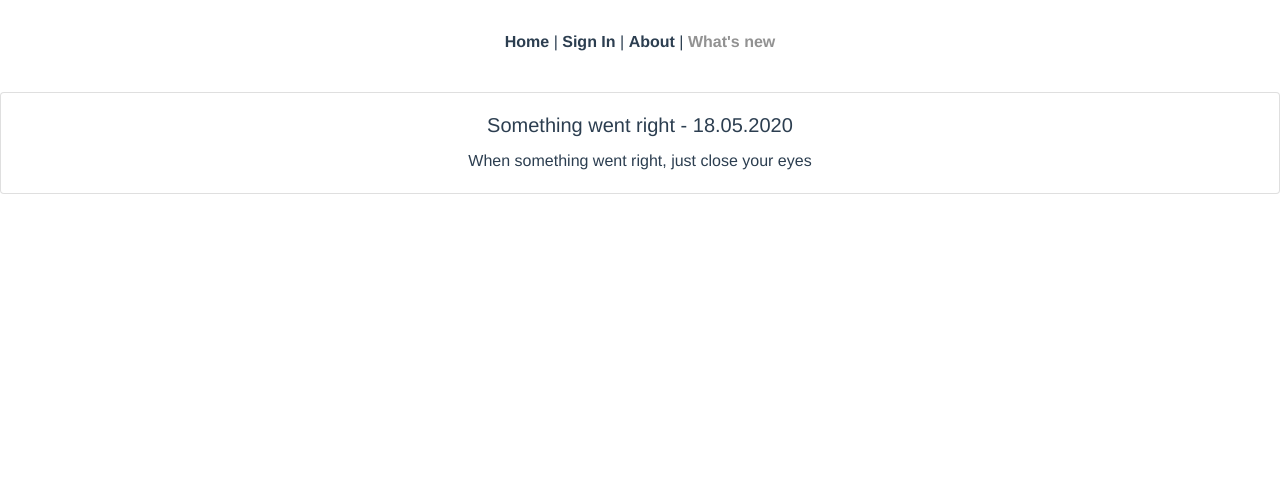
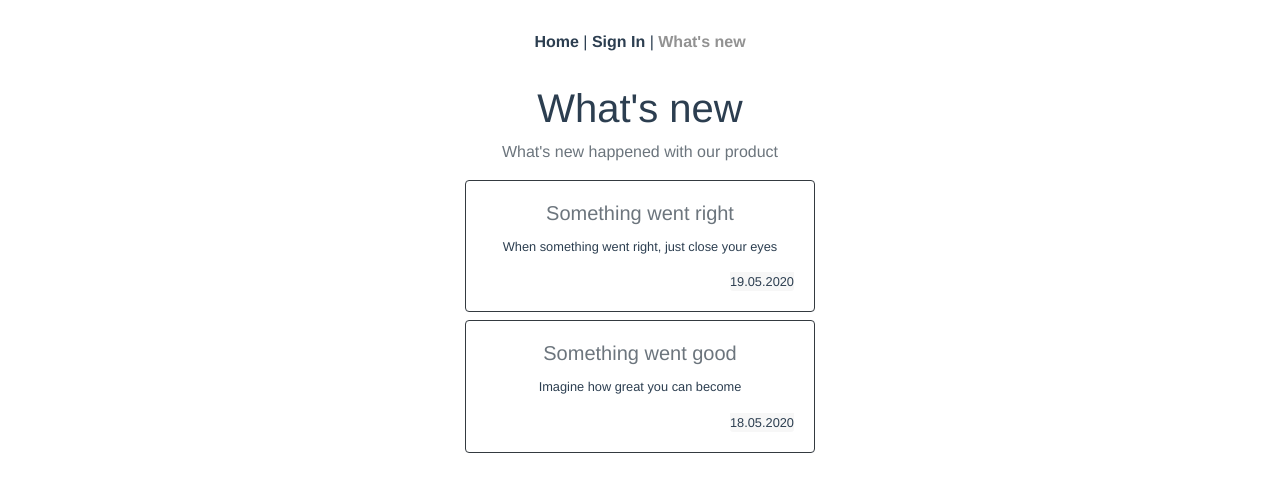
Before and after one commit to cybersturmer/pmdragon, a Vue app in the folder web/: page /news in a window 1280 px wide. Shown: the top 492 px of the page. Built offline with nearby package versions, Linux system fonts and the light colour scheme; the HTML template or start-up script is replaced by a standard one.

Commit message:
Markup changed. Added what's new element parser

```diff
--- a/web/src/App.vue
+++ b/web/src/App.vue
@@ -3,7 +3,6 @@
     <div id="nav">
       <router-link to="/">Home</router-link> |
       <router-link to="/auth">Sign In</router-link> |
-      <router-link to="/about">About</router-link> |
       <router-link to="/news">What's new</router-link>
     </div>
     <router-view/>
--- a/web/src/components/SignInForm.vue
+++ b/web/src/components/SignInForm.vue
@@ -1,9 +1,9 @@
 <template>
     <form method="post">
         <div class="input-group input-group-sm mb-3">
-            <label for="username"></label>
-            <input id="username" type="text"
-                   placeholder="dragon" class="form-control" required>
+            <label for="email"></label>
+            <input id="email" type="email"
+                   placeholder="cybersturmer@ya.ru" class="form-control" required>
         </div>
         <div class="input-group input-group-sm mb-3">
             <label for="password"></label>
@@ -11,7 +11,7 @@
                    placeholder="************" class="form-control" required>
         </div>
         <div class="input-group input-group-sm mb-1">
-            <button type="submit" class="btn btn-sm btn-dark w-100">Register</button>
+            <button type="submit" class="btn btn-sm btn-dark w-100">Sign In</button>
         </div>
     </form>
 </template>
--- a/web/src/components/WhatsNewElement.vue
+++ b/web/src/components/WhatsNewElement.vue
@@ -1,8 +1,9 @@
 <template>
-    <div class="card">
+    <div class="card border-dark">
         <div class="card-body">
-            <h5 class="card-title">{{ title }} - {{ date }}</h5>
+            <h5 class="card-title text-secondary">{{ title }}</h5>
             <p class="card-text">{{ text }}</p>
+            <p class="card-footer m-0 p-0 border-0 float-right">{{ date }}</p>
         </div>
     </div>
 </template>
--- a/web/src/views/Home.vue
+++ b/web/src/views/Home.vue
@@ -3,13 +3,13 @@
     <div class="row justify-content-md-center">
       <div class="col-sm-10 col-md-10 col-lg-6 col-xl-4">
         <H1 msg="~[ pmdragon ]~"/>
-        <Description msg="Agile tracker designed for software teams"/>
+        <Description msg="Agile tool designed for software teams"/>
       </div>
     </div>
     <div class="row justify-content-md-center">
       <div class="col-sm-10 col-md-10 col-lg-6 col-xl-4">
-        <div class="card bg-dark p-1 rounded shadow">
-          <div class="card-body bg-light">
+        <div class="card border-dark p-1 rounded shadow">
+          <div class="card-body">
             <RegistrationForm/>
           </div>
         </div>
--- a/web/src/views/News.vue
+++ b/web/src/views/News.vue
@@ -1,21 +1,47 @@
 <template>
-    <div class="news">
-        <H1 msg="What's new"/>
-        <WhatsNewElement date="18.05.2020" title="Something went right"
-                         text="When something went right, just close your eyes"/>
+    <div class="container">
+        <div class="row justify-content-md-center">
+            <div class="col-sm-10 col-md-10 col-lg-6 col-xl-4">
+                <H1 msg="What's new"/>
+                <Description msg="What's new happened with our product"/>
+            </div>
+        </div>
+        <div class="row justify-content-md-center mb-2" v-for="item in news" :key="item">
+            <div class="col-sm-10 col-md-10 col-lg-6 col-xl-4 small">
+                <WhatsNewElement :date="item.date"
+                                 :title="item.title"
+                                 :text="item.text"/>
+            </div>
+        </div>
     </div>
 </template>
 <script>
+import H1 from '../components/H1.vue';
+import Description from '../components/Description.vue';
 import WhatsNewElement from '../components/WhatsNewElement.vue';
-// @todo Make it render from json
-// const news = [
-//   {
-//     date: '18.05.2020',
-//     title: 'Something went right',
-//     text: 'When something went right, just close your eyes',
-//   },
-// ];
+
 export default {
-  components: { WhatsNewElement },
+  components: {
+    WhatsNewElement,
+    Description,
+    H1,
+  },
+  data() {
+    return {
+      news: [
+        {
+          date: '19.05.2020',
+          title: 'Something went right',
+          text: 'When something went right, just close your eyes',
+        },
+        {
+          date: '18.05.2020',
+          title: 'Something went good',
+          text: 'Imagine how great you can become',
+        },
+      ],
+    };
+  },
+
 };
 </script>
--- a/web/src/views/SignIn.vue
+++ b/web/src/views/SignIn.vue
@@ -2,13 +2,13 @@
     <div class="container">
         <div class="row justify-content-md-center">
             <div class="col-sm-10 col-md-10 col-lg-6 col-xl-4">
-                <H1 msg="~[ pmdragon ]~"/>
-                <Description msg="Agile tracker designed for software teams"/>
+                <H1 msg="Sign In"/>
+                <Description msg="Sign in with existing account"/>
             </div>
         </div>
         <div class="row justify-content-md-center">
             <div class="col-sm-10 col-md-10 col-lg-6 col-xl-4">
-                <div class="card bg-dark p-1 rounded shadow">
+                <div class="card border-dark p-1 rounded shadow">
                     <div class="card-body bg-light">
                         <SignInForm/>
                     </div>
```
